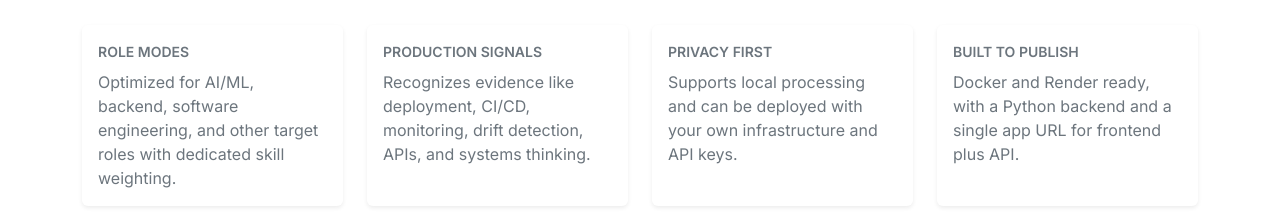
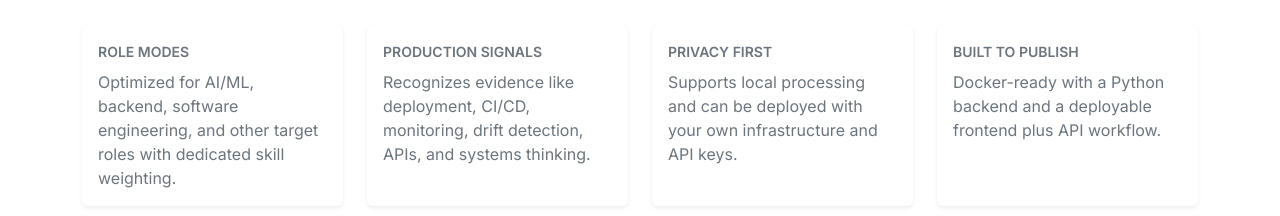
Before and after one commit to PritheevLingeswaran/ai-resume-analyzer, a plain HTML site: page frontend/index.html in a window 1280 px wide. Shown: the part 1152-1368 px from the top of the page. Drawn offline with nearby package versions, Linux system fonts and the light colour scheme.

Commit message:
Remove Render deployment files

```diff
--- a/frontend/index.html
+++ b/frontend/index.html
@@ -174,7 +174,7 @@
         <div class="card h-100 border-0 shadow-sm">
           <div class="card-body">
             <div class="small text-uppercase text-secondary fw-semibold mb-2">Built to Publish</div>
-            <p class="mb-0 text-secondary">Docker and Render ready, with a Python backend and a single app URL for frontend plus API.</p>
+            <p class="mb-0 text-secondary">Docker-ready with a Python backend and a deployable frontend plus API workflow.</p>
           </div>
         </div>
       </div>
```
Also changed, not shown: 3 other files.
